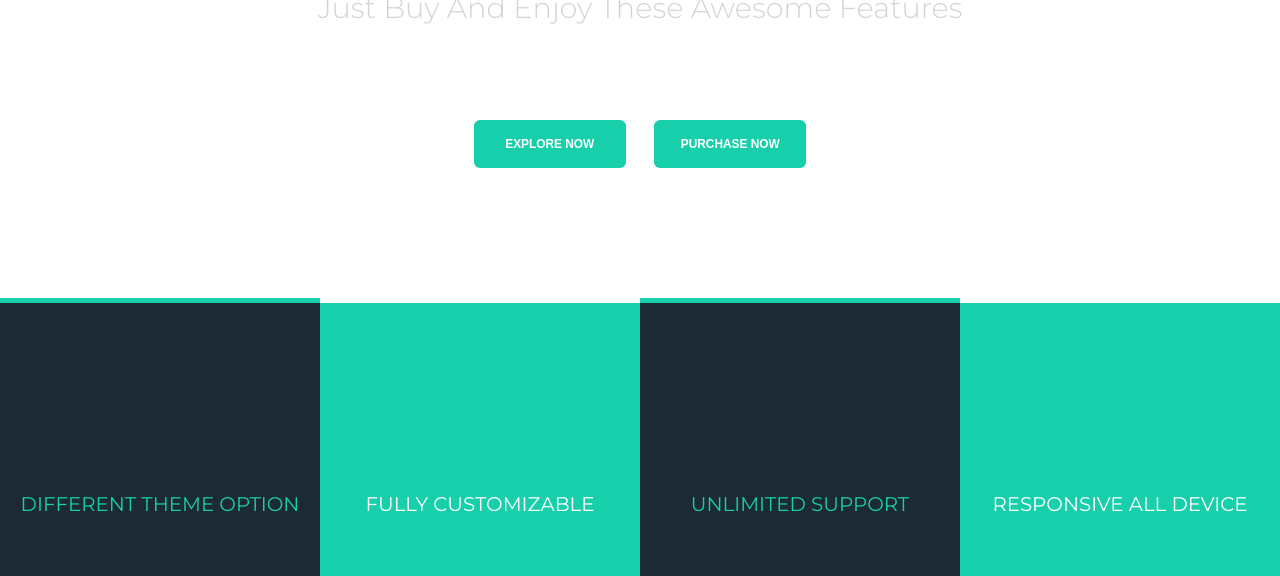
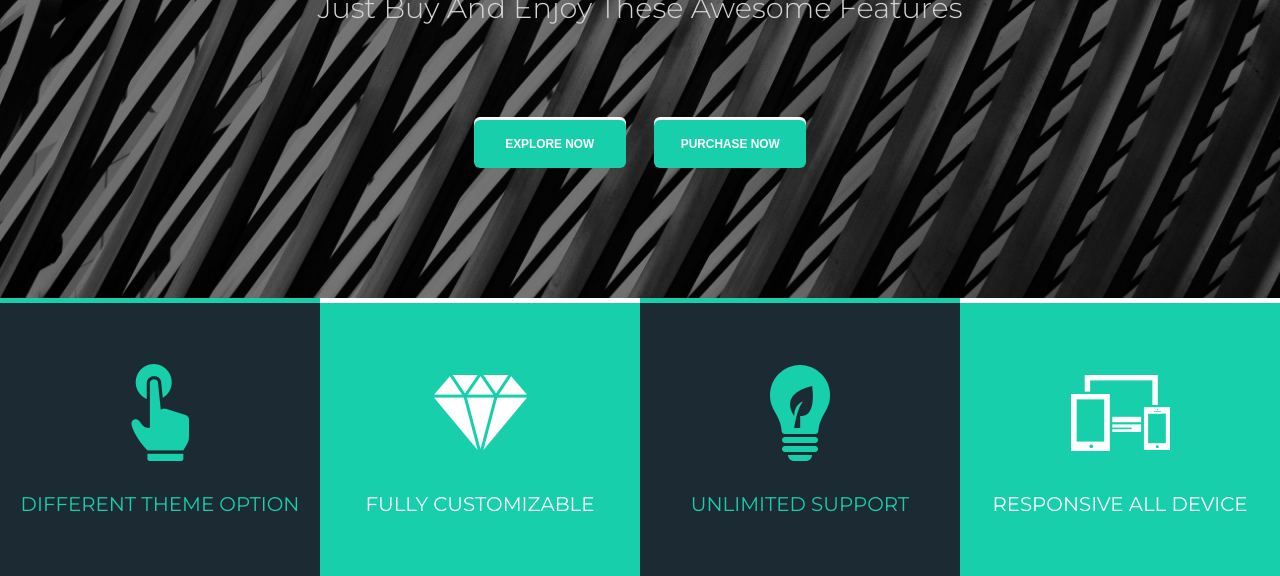
Before and after one commit to olmits/olmits.github.io, a plain HTML site: page index.html in a window 1280 px wide. Shown: the part 376-952 px from the top of the page. Drawn offline with nearby package versions, Linux system fonts and the light colour scheme.

Commit message:
SP - polishing

```diff
--- a/css/main.css
+++ b/css/main.css
@@ -74,7 +74,7 @@ a, a:hover, a:link, a:visited, a:focus {
     text-align: center;
 }
 .section__title::after {
-    content: url(/step_project/img/section_title_underscore.png);
+    content: url(/img/section_title_underscore.png);
     position: absolute;
     left: 50%;
     top: 27px;
@@ -98,7 +98,7 @@ a, a:hover, a:link, a:visited, a:focus {
 /* CONTENT ON THE TOP OF THE PAGE */
 
 .content__top {
-    background-image: url(/step_project/img/sections_background/section-1.jpg);
+    background-image: url(/img/sections_background/section-1.jpg);
     background-size: cover;
     background-repeat: no-repeat;
     background-attachment: fixed;
@@ -276,23 +276,23 @@ ul.services-titles,
     box-sizing: border-box;
     width: 58%;
     height: 97%;
-    background: url('/step_project/img/benefits_sprite.png') -242px -10px;
+    background: url('/img/benefits_sprite.png') -242px -10px;
 
 }
 .divider__benefit-block.item-2 > .benefit-block__image .benefit_image{
     width: 93%;
     height: 75%;
-    background: url('/step_project/img/benefits_sprite.png') -129px -10px;
+    background: url('/img/benefits_sprite.png') -129px -10px;
 }
 .divider__benefit-block.item-3 > .benefit-block__image .benefit_image{
     width: 60%;
     height: 96%;
-    background: url('/step_project/img/benefits_sprite.png') -10px -106px;
+    background: url('/img/benefits_sprite.png') -10px -106px;
 }
 .divider__benefit-block.item-4 > .benefit-block__image .benefit_image{
     width: 99%;
     height: 76%;
-    background: url('/step_project/img/benefits_sprite.png') -10px -10px;
+    background: url('/img/benefits_sprite.png') -10px -10px;
 }
 .benefit-block__benefit {
     font-size: 0.55rem;
@@ -393,7 +393,7 @@ ul.services-titles,
     position: relative;
     margin: 67px 0 0 0;
     width: 100%;
-    background-image: url(/step_project/img/sections_background/section-2.jpg);
+    background-image: url(/img/sections_background/section-2.jpg);
     background-size: cover;
     background-repeat: no-repeat;
 }
@@ -543,7 +543,7 @@ ul.services-titles,
     margin: 89px 0 59px 0;
     width: 100%;
     background: rgba(255, 255, 255, 1);
-    background-image: url(/step_project/img/sections_background/section-3.jpg);
+    background-image: url(/img/sections_background/section-3.jpg);
     background-size: cover;
     background-repeat: no-repeat;
     /* background-attachment: fixed; */
```
